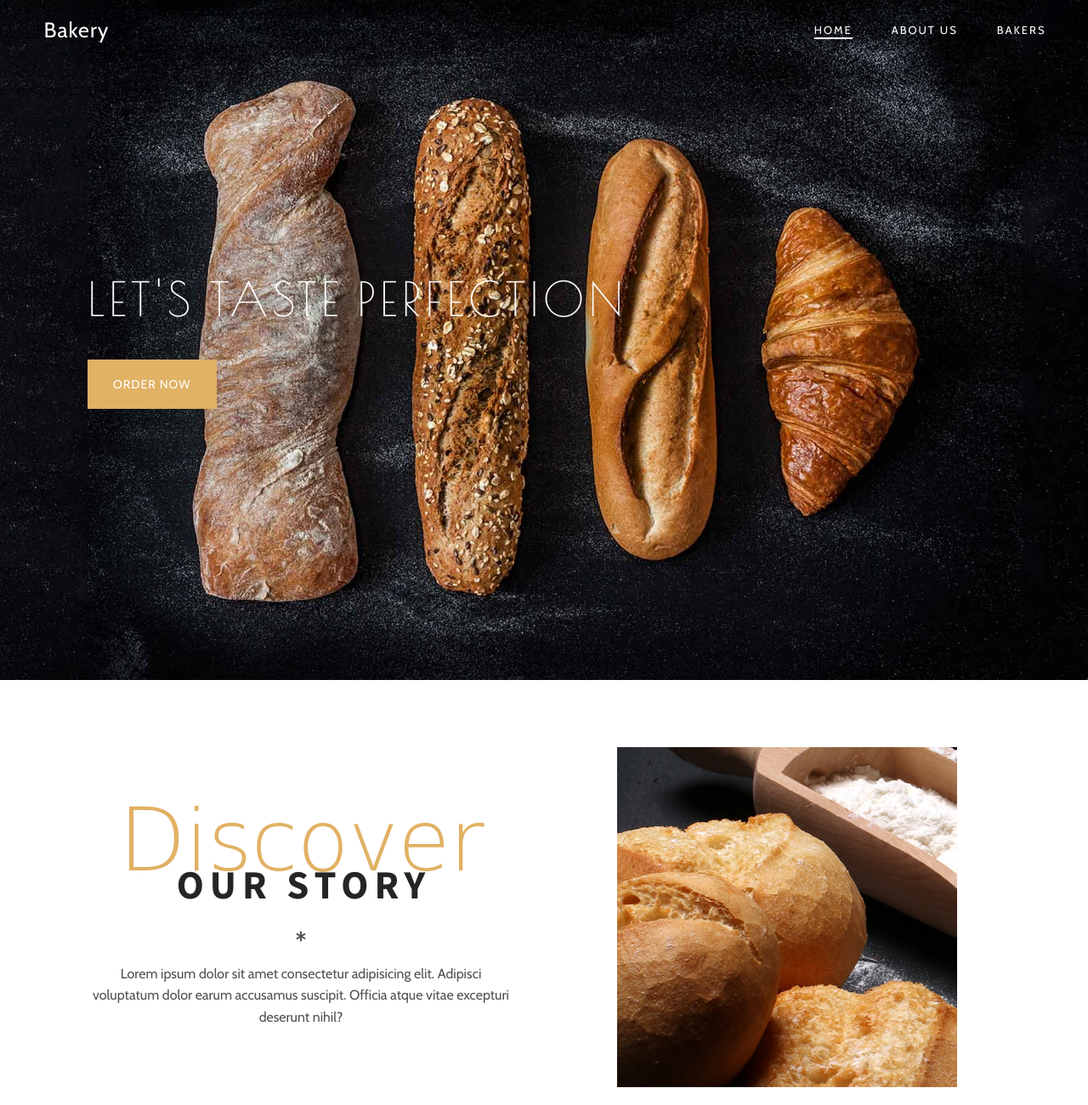
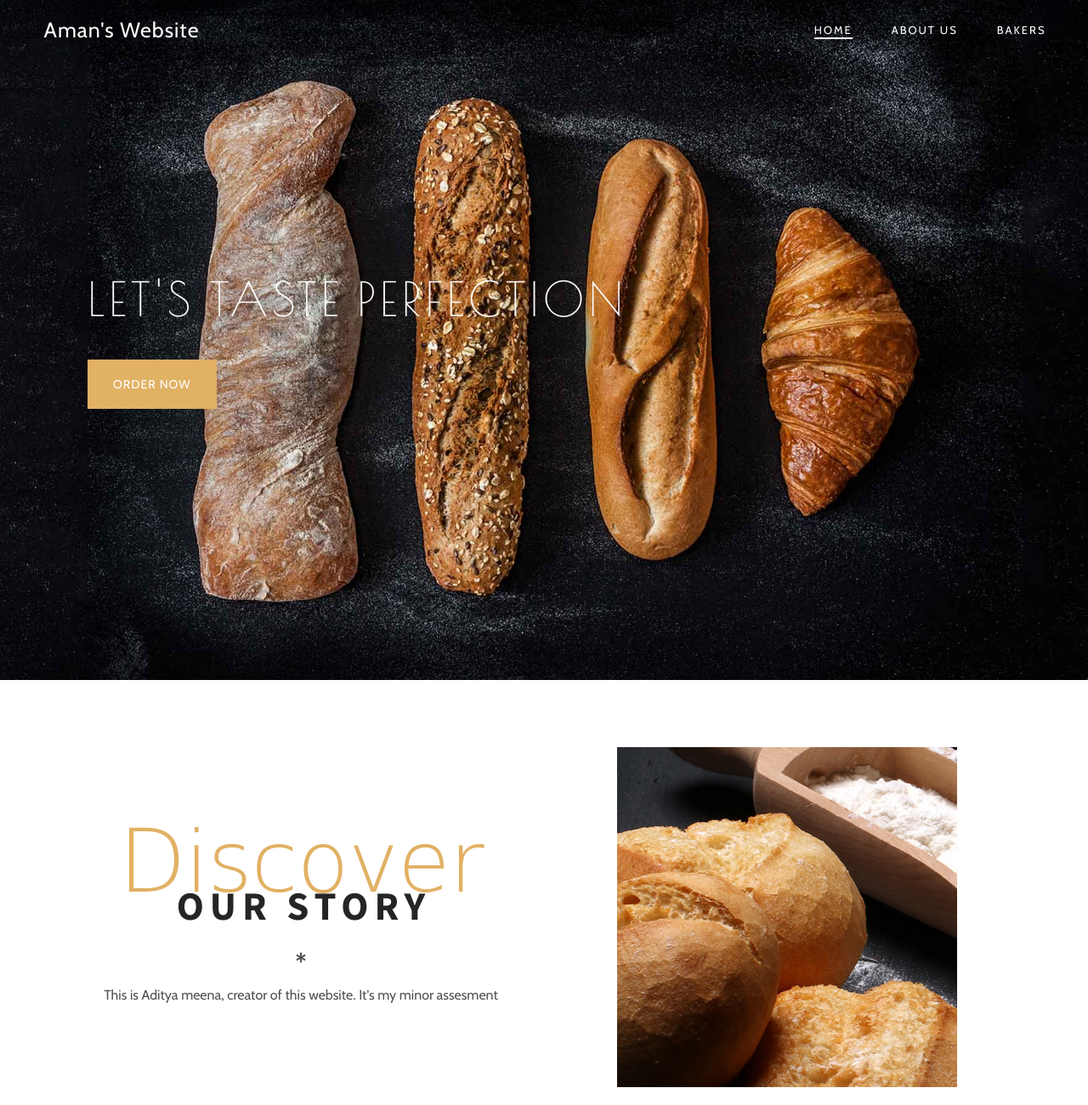
Before and after one commit to ad1tya7/Bakery, a plain HTML site: page index.html in a window 1280 px wide. Shown: the top 1300 px of the page at 85% size. Drawn offline with nearby package versions, Linux system fonts and the light colour scheme; a script that the page names is missing; a web font is replaced by a local one.

Commit message:
Update index.html

```diff
--- a/index.html
+++ b/index.html
@@ -23,7 +23,7 @@
                     <i class="fas fa-bars"></i>
                     <i class="fas fa-times"></i>
                 </div>
-                <a href="index.html" class="logo">Bakery</a>
+                <a href="index.html" class="logo">Aman's Website</a>
                 <ul class="nav-list">
                     <li class="nav-item">
                         <a href="index.html" class="nav-link active">Home</a>
@@ -61,8 +61,7 @@
                         <h3 class="headline headline-dark">Our Story</h3>
                         <div class="asterisk"><i class="fas fa-asterisk"></i></div>
                     </div>
-                    <p>Lorem ipsum dolor sit amet consectetur adipisicing elit. Adipisci voluptatum dolor earum
-                        accusamus suscipit. Officia atque vitae excepturi deserunt nihil?</p>
+                    <p>This is Aditya meena, creator of this website. It's my minor assesment</p>
                 </div>
                 <div class="image animate-right">
                     <img class="story-img" src="images/story-img.jpg" alt="bread">
```
